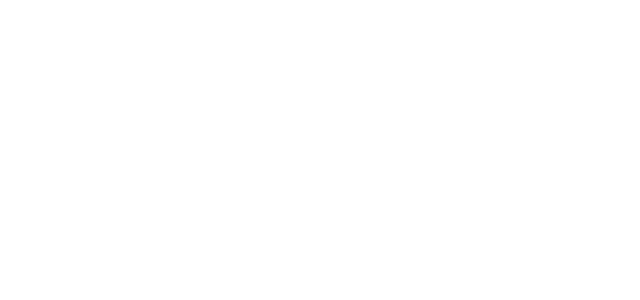
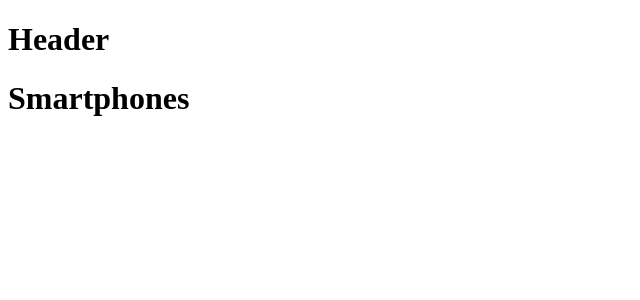
Before and after one commit to lericardolima/smartphone-ui-vue, a Vue app: page /smartphones in a window 1280 px wide. Shown: the top 300 px of the page, without its empty margins (0-640 px from the left). Built offline with nearby package versions, Linux system fonts and the light colour scheme.

Commit message:
Configurar rota básica

```diff
--- a/package.json
+++ b/package.json
@@ -9,7 +9,8 @@
   },
   "dependencies": {
     "core-js": "^3.6.4",
-    "vue": "^2.6.11"
+    "vue": "^2.6.11",
+    "vue-router": "^3.1.6"
   },
   "devDependencies": {
     "@vue/cli-plugin-babel": "~4.3.0",
--- a/src/App.vue
+++ b/src/App.vue
@@ -1,10 +1,17 @@
 <template>
   <div id="app">
+    <app-header></app-header>
+    <router-view></router-view>
   </div>
 </template>
 
 <script>
+import Header from './components/Header.vue'
+
 export default {
+  components: {
+    'app-header': Header
+  }
 }
 </script>
 
--- /dev/null
+++ b/src/components/Header.vue
@@ -0,0 +1,5 @@
+<template>
+    <div>
+        <h1>Header</h1>
+    </div>
+</template>
--- /dev/null
+++ b/src/config/router.js
@@ -0,0 +1,21 @@
+import Vue from 'vue'
+import VueRouter from 'vue-router';
+import Smartphones from '../pages/Smartphones.vue';
+
+Vue.use(VueRouter);
+
+const routes = [
+    {
+        path: '/smartphones',
+        component: Smartphones
+    },
+    {
+        path: '*',
+        redirect: '/smartphones'
+    }
+];
+
+export default new VueRouter({
+    routes,
+    mode: 'history'
+});
--- a/src/main.js
+++ b/src/main.js
@@ -1,8 +1,10 @@
 import Vue from 'vue'
 import App from './App.vue'
+import router from './config/router'
 
 Vue.config.productionTip = false
 
 new Vue({
+  router,
   render: h => h(App),
 }).$mount('#app')
--- /dev/null
+++ b/src/pages/Smartphones.vue
@@ -0,0 +1,5 @@
+<template>
+    <div>
+        <h1>Smartphones</h1>
+    </div>
+</template>
```
Also changed, not shown: 1 other file (tests, documents, lock files or other folders).
